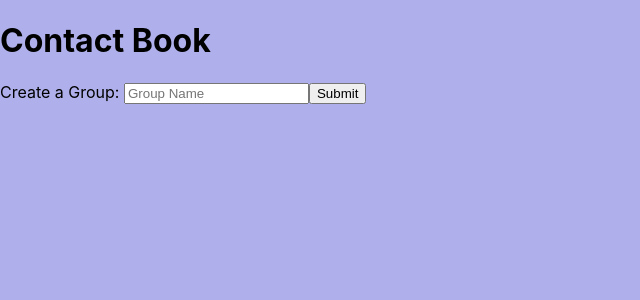
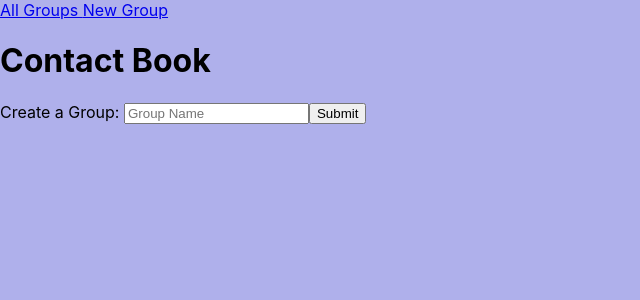
Before and after one commit to cTraymany/contacts-frontend, a React (Create React App) app: page /groups/new in a window 1280 px wide. Shown: the top 300 px of the page, without its empty margins (0-640 px from the left). Built offline with nearby package versions, Linux system fonts and the light colour scheme; no server answers.

Commit message:
replaces divs with fragments

```diff
--- a/src/App.js
+++ b/src/App.js
@@ -1,13 +1,15 @@
 import React from 'react'
 import GroupsContainer from './containers/GroupsContainer'
+import NavBar from './containers/NavBar'
 
 class App extends React.Component {
 
   render() {
     return (
-      <div className="App">
+      <>
+        <NavBar />
         <GroupsContainer />
-      </div>
+      </>
     );
   }
 }
--- a/src/components/Contacts.js
+++ b/src/components/Contacts.js
@@ -9,20 +9,20 @@ const Contacts = (props) => {
     }
 
     return(
-        <div>
+        <>
             {props.contacts && props.contacts.map(contact => {
                 return(
-                    <div>
+                    <>
                         {/* <Link to create new contact /> */}
-                        <div key={contact.id}>
+                        <div key={contact.id} class="contact" >
                             <h3>{contact.attributes && contact.attributes.name} <button onClick={() => deleteContact(contact)}>X</button></h3>
                             <p>{contact.attributes && contact.attributes.phoneNumber}</p>
                             <p>{contact.attributes && contact.attributes.birthday}</p>
                         </div>
-                    </div>
+                    </>
                 )
             })}
-        </div>
+        </>
     )
 }
 
--- a/src/components/Group.js
+++ b/src/components/Group.js
@@ -7,10 +7,10 @@ const Group = (props) => {
     })
 
     return (
-        <div>
+        <>
             <h2>{group && group[0] && group[0].attributes.name}</h2>
             <ContactsContainer group={group[0]}/>
-        </div>
+        </>
     )
 }
 
--- a/src/components/Groups.js
+++ b/src/components/Groups.js
@@ -4,12 +4,12 @@ import {Link} from 'react-router-dom'
 
 const Groups = (props) => {
     return(
-        <div>
+        <>
             {props.groups.data && props.groups.data.map(group =>
                 <h3 key={group.id}>
                     <Link to={`/groups/${group.attributes && group.attributes.name.toLowerCase()}`}>{group.attributes && group.attributes.name}</Link>
                 </h3>)}
-        </div>
+        </>
     )
 }
 
--- a/src/containers/GroupsContainer.js
+++ b/src/containers/GroupsContainer.js
@@ -15,7 +15,7 @@ class GroupsContainer extends React.Component {
 
     render() {
         return (
-            <div>
+            <>
                 <h1>Contact Book</h1>
                 <Switch>
                     <Route exact path='/groups/new' component={GroupInput} />
@@ -23,7 +23,7 @@ class GroupsContainer extends React.Component {
                     <Route exact path='/groups/:name' render={(routerProps) => <Group {...routerProps} groups={this.props.groups}/>} />
                     <Route exact path='/groups' render={(routerProps) => <Groups {...routerProps} groups={this.props.groups} />} />
                 </Switch>
-            </div>
+            </>
         )
     }
 }
```
Also changed, not shown: 1 other file (tests, documents, lock files or other folders).
